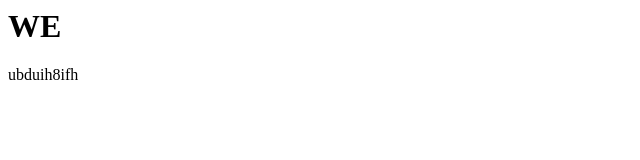
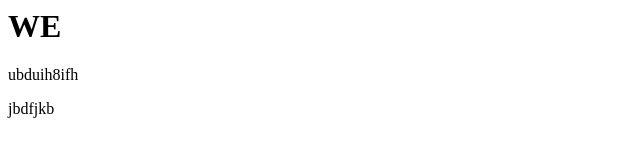
Before and after one commit to pravika-29/roshitha, a plain HTML site: page index.html in a window 1280 px wide. Shown: the full height of the page, 0-640 px from the left. Drawn offline with Linux system fonts and the light colour scheme.

Commit message:
second update

```diff
--- a/index.html
+++ b/index.html
@@ -3,5 +3,6 @@
     <body>
         <h1>WE</h1>
         <p>ubduih8ifh</p>
+        <p>jbdfjkb</p>
     </body>
 </html>
```
